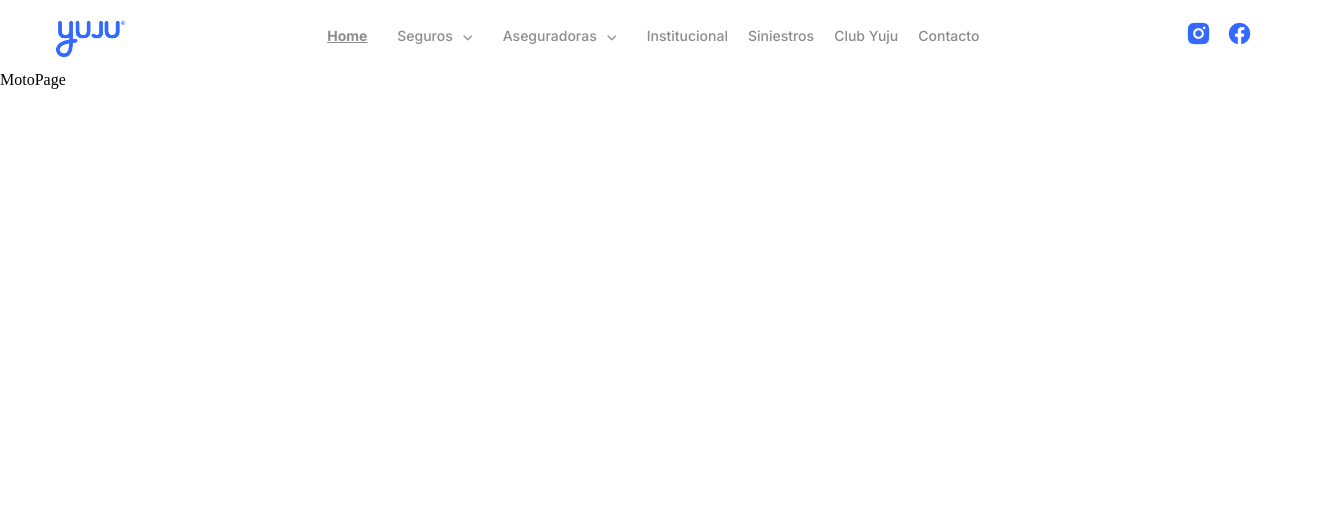
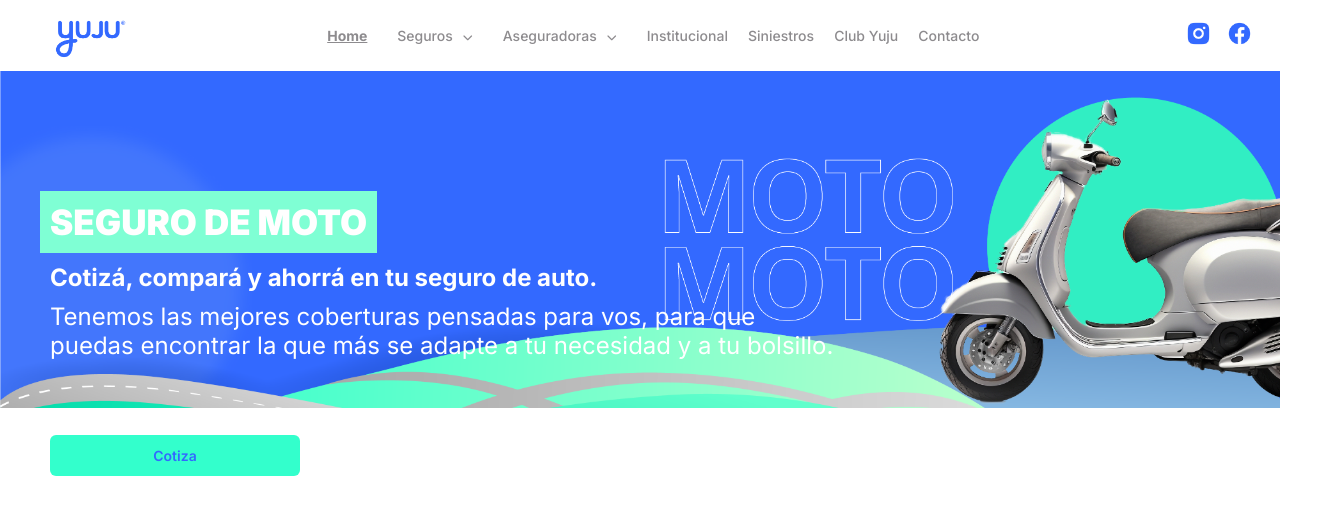
Before and after one commit to yujuDevops/yuju__dev__v1, a React (Vite) app: page /moto in a window 1280 px wide. Shown: the top 514 px of the page, 1330 px wide, since content can reach past the window. Built offline with nearby package versions, Linux system fonts and the light colour scheme.

Commit message:
creacion Header motos y demas

```diff
--- /dev/null
+++ b/src/components/buttonHeader/Button.css
@@ -0,0 +1,21 @@
+.button-moto {
+    background: #33FFCC;
+    color: #3369FF;
+    width: 250px;
+    height: 41px;
+    margin-top: 75px;
+    border: 0px solid;
+    border-radius: 6px;
+    padding: 12px 18px 12px 18px;
+    font-family: inter;
+    font-weight: 600;
+    font-size: 14px;
+    cursor: pointer; /* Cambia el cursor al pasar por encima */
+  transition: background-color 0.3s; /* Transición para el efecto hover */
+
+
+}
+
+.button-moto:hover {
+    background: #01d6a4;; /* Color de fondo al pasar el cursor */
+  }
--- /dev/null
+++ b/src/components/buttonHeader/Button.jsx
@@ -0,0 +1,13 @@
+import './Button.css';
+import { Link } from 'react-router-dom';
+
+export const Button = ({text,url}) => {
+  return (
+
+    <Link to={url}>
+    <button className="button-moto" >
+      {text}
+      </button>
+      </Link>
+  )
+}
--- a/src/pages/motoPage/MotoPage.jsx
+++ b/src/pages/motoPage/MotoPage.jsx
@@ -1,8 +1,13 @@
-import React from 'react'
+import { HeaderMotos } from "./motoPageComponents/components/HeaderMotos"
+
+
+
 
 const MotoPage = () => {
   return (
-    <div>MotoPage</div>
+  <>
+<HeaderMotos/>
+  </>
   )
 }
 
--- /dev/null
+++ b/src/pages/motoPage/motoPageComponents/components/HeaderMotos.css
@@ -0,0 +1,44 @@
+.header-motos img{
+  position: absolute;
+  display: flex;
+  overflow: hidden;
+  z-index: -1;
+
+}
+.container-motos{
+  position: relative;
+  z-index: 1;
+  top: 120px;
+  left:50px
+}
+
+
+
+h1 {
+z-index: 1;
+color: white;
+font-size: 35px;
+margin-left: -10px;
+font-family: inter;
+background-color: aquamarine;
+inline-size: fit-content;
+font-weight: 900;
+padding: 10px;
+top: 40px;
+}
+
+.h2-motos{
+  margin-top: 10px;
+color: white;
+font-size: 24px;
+font-family: inter;
+font-weight: 700;
+}
+
+.h3-motos{
+  margin-top: 10px;
+  color: white;
+  font-size: 24px;
+  font-family: inter;
+  font-weight: 400;
+}
--- /dev/null
+++ b/src/pages/motoPage/motoPageComponents/components/HeaderMotos.jsx
@@ -0,0 +1,23 @@
+import fotoMotos from '../../../../assets/image/Header-seguro-moto.png'
+import { Button } from '../../../../components/buttonHeader/Button'
+
+import "../components/HeaderMotos.css"
+
+export const HeaderMotos = () => {
+  return (
+   <>
+   <header className='header-motos'>
+  <img src={fotoMotos} alt="" />
+  <div className='container-motos'>
+  <h1 className='h1-motos'>SEGURO DE MOTO</h1>
+  <h2 className='h2-motos'>Cotizá, compará y ahorrá en tu seguro de auto.</h2>
+  <h3 className='h3-motos'>Tenemos las mejores coberturas pensadas para vos, para que<br/> puedas encontrar
+     la que más se adapte a tu necesidad y a tu bolsillo.</h3>
+    <Button text="Cotiza" url="https://wa.me/5491156307246"/>
+
+  </div>
+
+  </header>
+   </>
+  )
+}
--- a/src/router/AppRouter.jsx
+++ b/src/router/AppRouter.jsx
@@ -1,4 +1,4 @@
-import React from 'react';
+
 import { BrowserRouter as Router, Routes, Route } from 'react-router-dom';
 import Navbar from '../components/navbar/Navbar';
 
```
Also changed, not shown: src/pages/homepage/HomePage.jsx (+4 -4 lines), src/assets/image/Header-seguro-moto.png (added).
